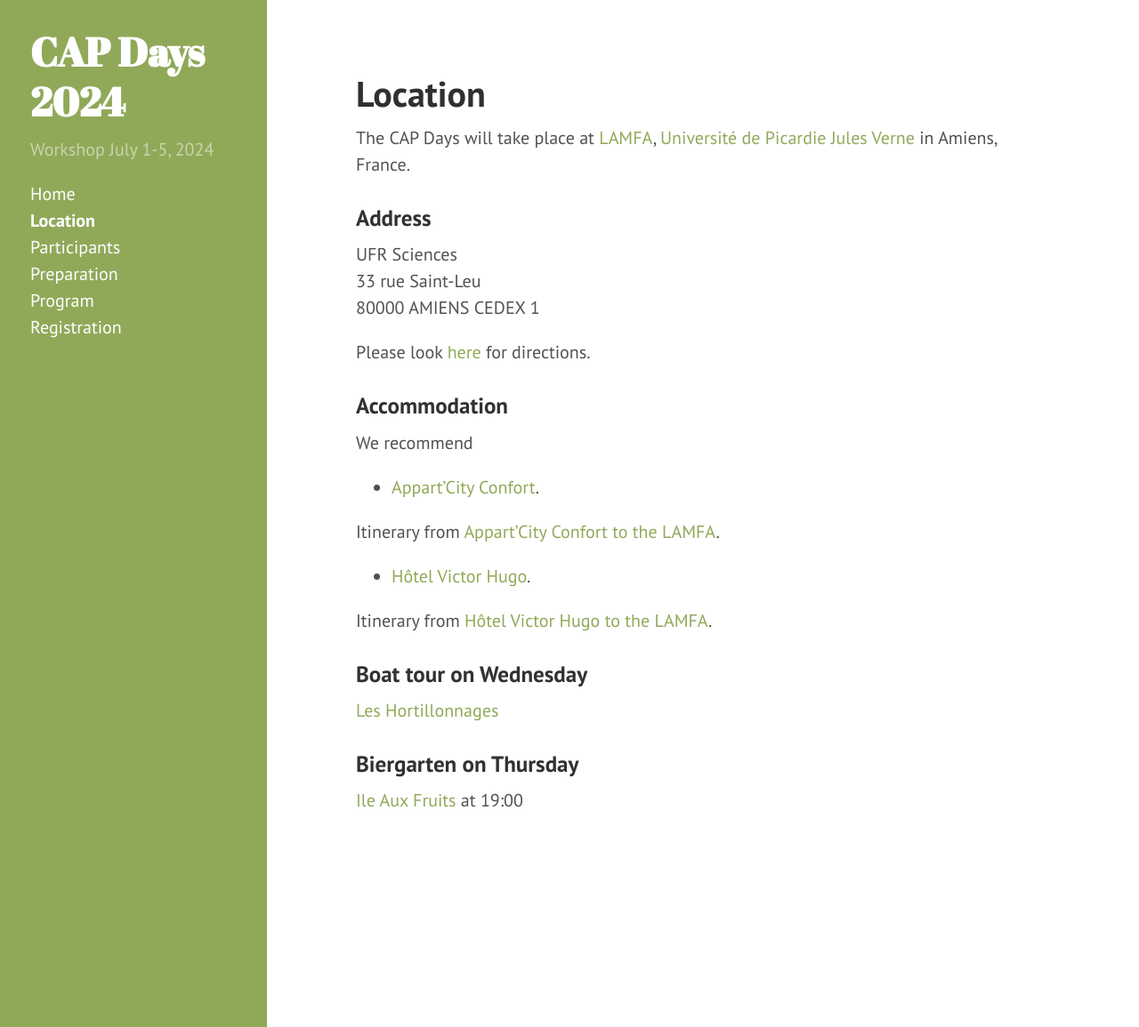
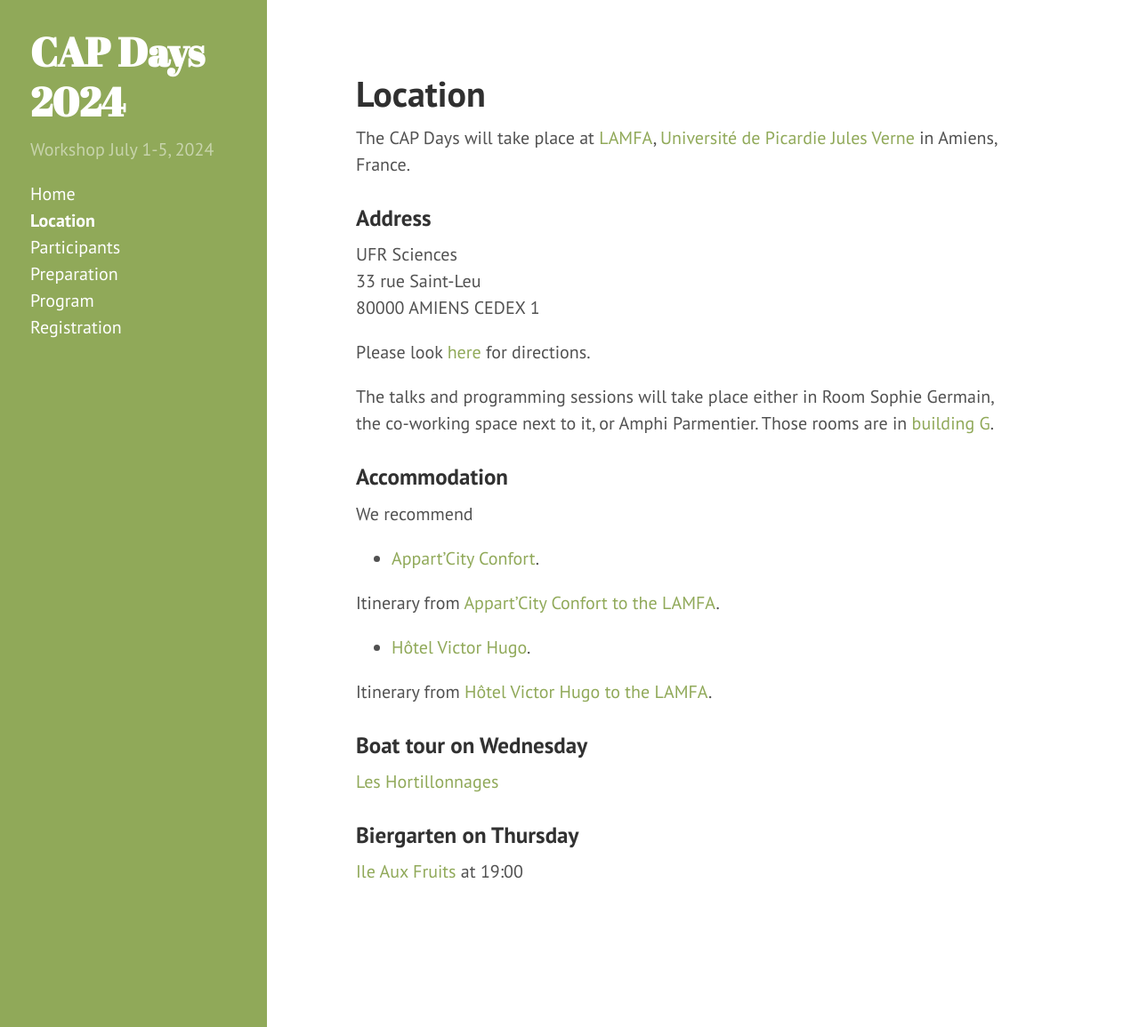
Before and after one commit to homalg-project/capdays-2024, a Jekyll site: the page built from location.md, in a window 1280 px wide and 1155 px high. Shown: the whole window at 89% size. Built offline with Jekyll 4.4.1, drawn with Linux system fonts in a browser that asks for light colours.

Commit message:
Added explanations and map in location.md

```diff
--- a/location.md
+++ b/location.md
@@ -14,6 +14,8 @@
 80000 AMIENS CEDEX 1
 
 Please look [here](https://maps.app.goo.gl/mptRFRHutuKjzPvf8) for directions.
+
+The talks and programming sessions will take place either in Room Sophie Germain, the co-working space next to it, or Amphi Parmentier. Those rooms are in [building G](https://www.u-picardie.fr/icp/formation/fichiers_formation/plans-upjv-6.pdf).
 
 ### Accommodation
 
```
